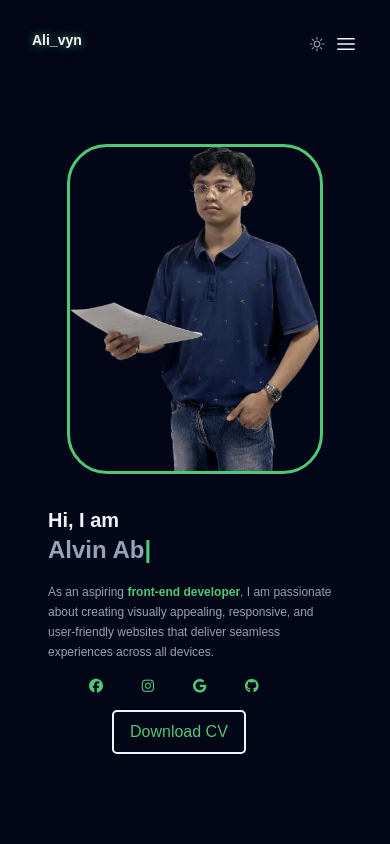
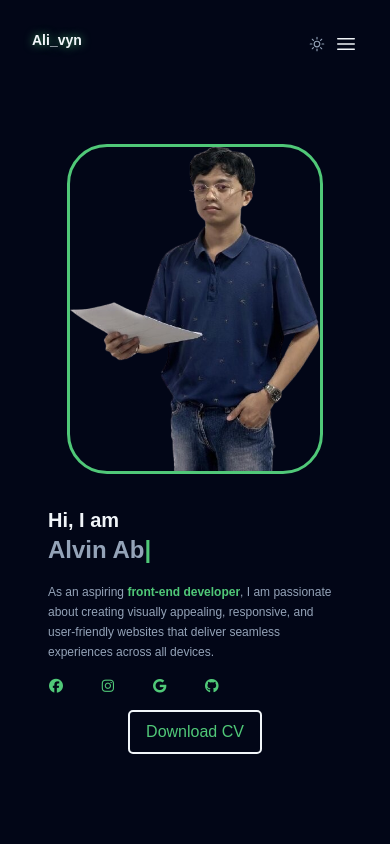
Before and after one commit to Alivyn-abqrz/My-Web-Portfolio, a website built with Vite: page index.html in a window 390 px wide. Shown: the top 844 px of the page. Built offline with nearby package versions, Linux system fonts and the light colour scheme; a web font is replaced by a local one.

Commit message:
fix margin on responsive mobile

```diff
--- a/index.html
+++ b/index.html
@@ -60,7 +60,9 @@
                       <a href="mailto:abarquezalvin10@gmail.com"><i class="fa-brands fa-google"></i></a>
                       <a href="https://github.com/Alivyn-abqrz"><i class="fa-brands fa-github"></i></a>
                   </div>
-                  <a href="#" class="btn download-cv">Download CV</a>
+                  <div class="download-cv">
+                  <a href="#" class="btn ">Download CV</a>
+                </div>
         </div>
                     <div class="home__img">
                         <img src="./public/profile.png" alt="Profile">
--- a/styles/components/home.css
+++ b/styles/components/home.css
@@ -81,11 +81,12 @@
   font-size:var( --size-xs) ;
 }
 .social__media {
-  margin-left:1rem ;
+  margin:0 1rem;
   font-size: var(--size-sm);
 }
 .download-cv{
-  margin-left: 3rem;
+    display: flex;
+    justify-content: center;
 }
 }
 @media (min-width:375px){
@@ -93,15 +94,11 @@
   width: 16rem;
 
 }
-
 .home__content p{
   font-size:var( --size-xs) ;
 }
 .social__media {
- margin-left: 2.5rem;
-}
-.download-cv{
-  margin-left: 5rem;
+ margin-left: 0;
 }
 }
 @media (min-width:425px){
@@ -113,10 +110,7 @@
     margin: 0 1rem;
   }
   .social__media {
-    margin-left:5rem;
-   }
-   .download-cv{
-     margin-left: 7.5rem;
+    margin-left:0;
    }
 }
 @media (min-width:768px){
@@ -124,11 +118,10 @@
     font-size:var( --size-base) ;
   }
   .social__media {
-    margin:0 14rem;
     font-size: var(--size-lg);
   }
   .download-cv{
-    margin-left: 16rem;
+    margin-left: 1rem;
   }
 }
 @media (min-width:1024px){
```
